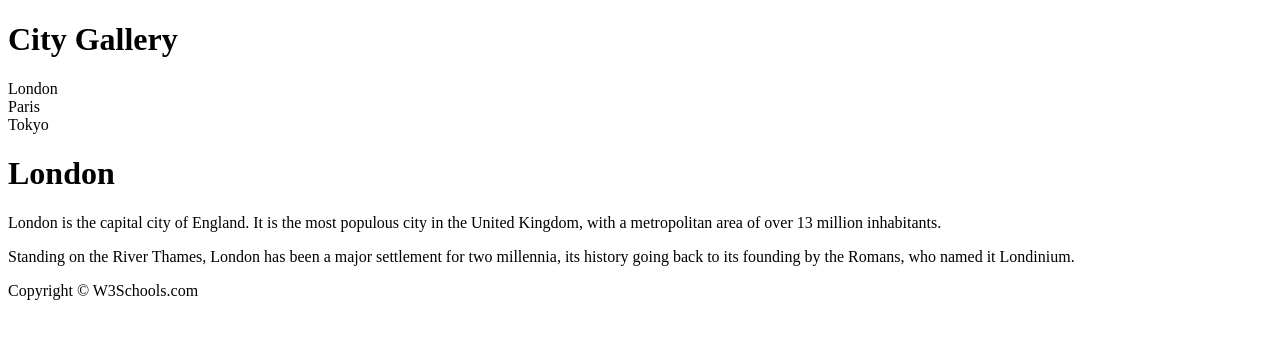
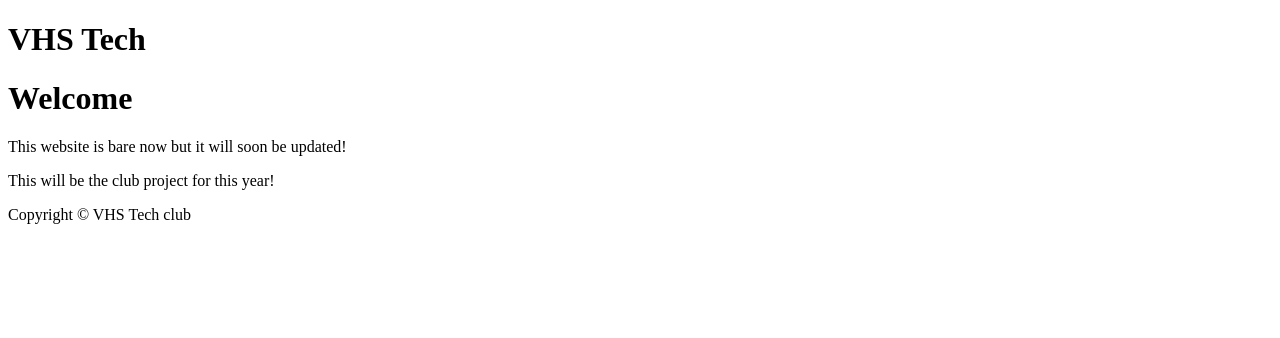
Before and after one commit to lionkovu/vhstech.github.io, a plain HTML site: page index.html in a window 1280 px wide. Drawn offline with Linux system fonts and the light colour scheme.

Commit message:
Update index.html

```diff
--- a/index.html
+++ b/index.html
@@ -2,29 +2,25 @@
  <body>
 
 <div id="header">
-<h1>City Gallery</h1>
+<h1>VHS Tech</h1>
 </div>
 
 <div id="nav">
-London<br>
-Paris<br>
-Tokyo<br>
+
 </div>
 
 <div id="section">
-<h1>London</h1>
+<h1>Welcome</h1>
 <p>
-London is the capital city of England. It is the most populous city in the United Kingdom,
-with a metropolitan area of over 13 million inhabitants.
+This website is bare now but it will soon be updated!
 </p>
 <p>
-Standing on the River Thames, London has been a major settlement for two millennia,
-its history going back to its founding by the Romans, who named it Londinium.
+This will be the club project for this year!
 </p>
 </div>
 
 <div id="footer">
-Copyright © W3Schools.com
+Copyright © VHS Tech club
 </div>
 
 </body>
```
